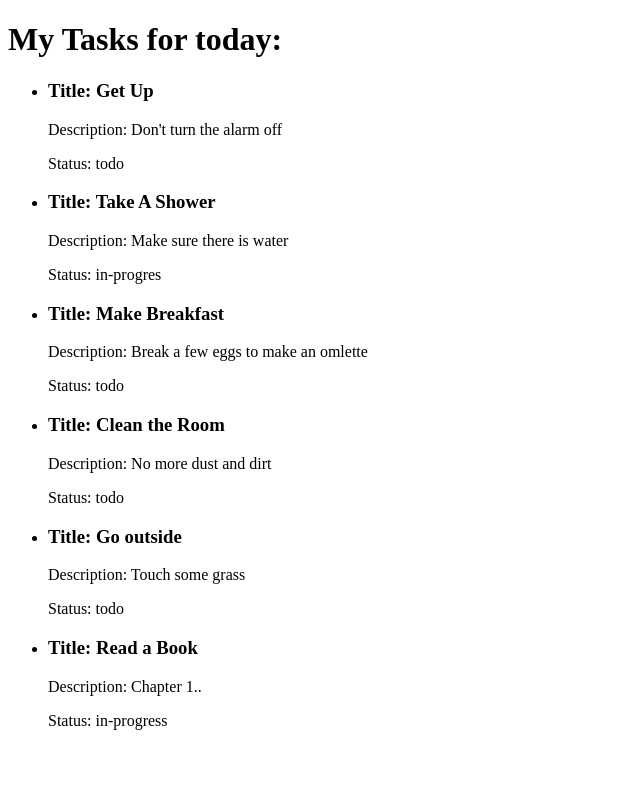
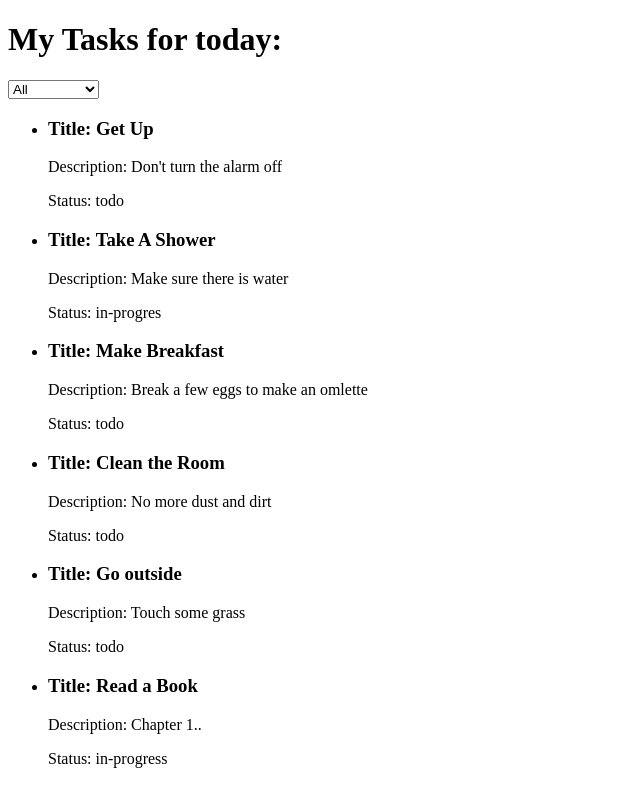
Before and after one commit to sevaa25/minitaskboard, a Next.js app: page / in a window 1280 px wide. Shown: the whole page, without its empty margins (0-640 px from the left). Built offline with nearby package versions, Linux system fonts and the light colour scheme.

Commit message:
7: Use TaskManager instead of TaskList on the main route

```diff
--- a/app/page.tsx
+++ b/app/page.tsx
@@ -1,10 +1,10 @@
-import TaskList from "./_components/TaskList";
+import TaskManager from "./_components/TaskManager";
 
 export default function Home() {
   return (
     <>
       <h1>My Tasks for today: </h1>
-      <TaskList/>
+      <TaskManager/>
     </>
   );
 }
```
